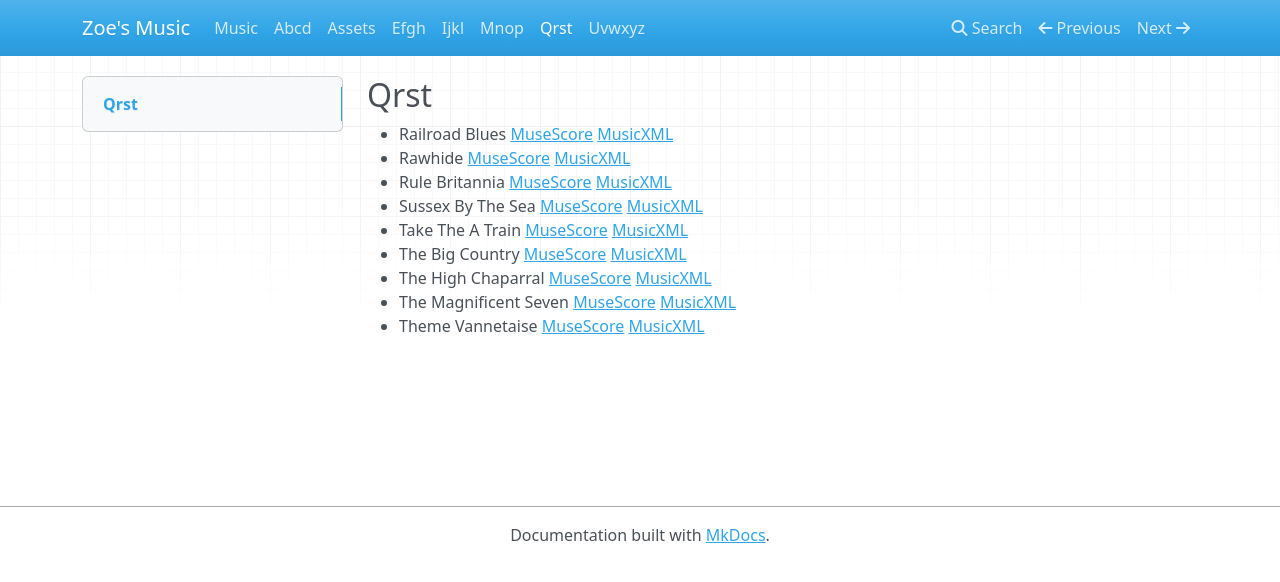
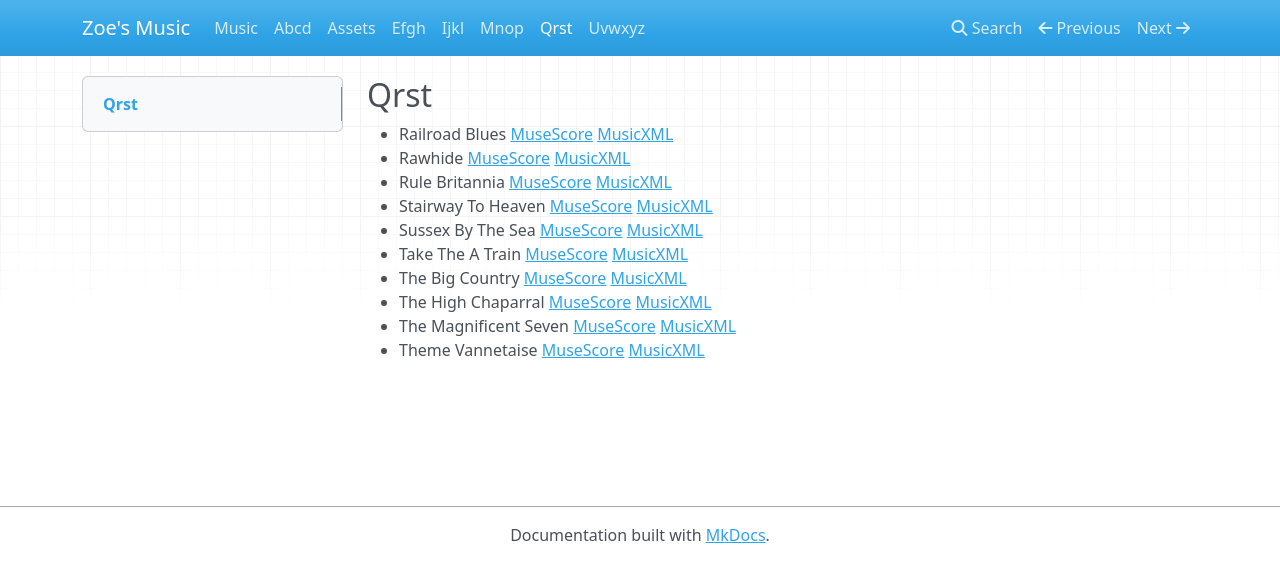
Before and after one commit to paulscottrobson/zoe-music, an MkDocs documentation site: the page built from website/docs/qrst.md, in a window 1280 px wide. Shown: the top 582 px of the page. Built offline with MkDocs 1.6.1, drawn with Linux system fonts in a browser that asks for light colours; nearby versions of some CDN libraries.

Commit message:
Added Albatross / Stairway to Heaven

```diff
--- a/website/docs/qrst.md
+++ b/website/docs/qrst.md
@@ -3,6 +3,7 @@
 - Railroad Blues [MuseScore](./railroad_blues.mscz) [MusicXML](./railroad_blues.mxl)
 - Rawhide [MuseScore](./rawhide.mscz) [MusicXML](./rawhide.mxl)
 - Rule Britannia [MuseScore](./rule_britannia.mscz) [MusicXML](./rule_britannia.mxl)
+- Stairway To Heaven [MuseScore](./stairway_to_heaven.mscz) [MusicXML](./stairway_to_heaven.mxl)
 - Sussex By The Sea [MuseScore](./sussex_by_the_sea.mscz) [MusicXML](./sussex_by_the_sea.mxl)
 - Take The A Train [MuseScore](./take_the_a_train.mscz) [MusicXML](./take_the_a_train.mxl)
 - The Big Country [MuseScore](./the_big_country.mscz) [MusicXML](./the_big_country.mxl)
```
Also changed, not shown: website/docs/abcd.md (+1 -0 lines), 4 other files.
